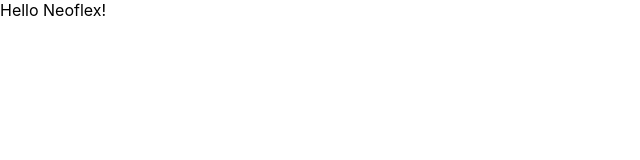
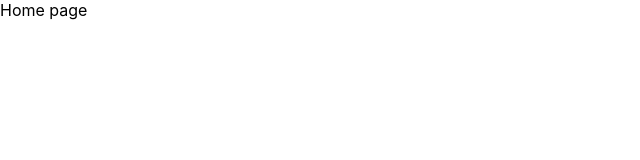
Before and after one commit to romanmarasanov/online-shop-concept-frontend, a React (Create React App) app: page / in a window 1280 px wide. Shown: the top 160 px of the page, without its empty margins (0-640 px from the left). Built offline with nearby package versions, Linux system fonts and the light colour scheme.

Commit message:
add routes with general pages

```diff
--- a/src/App.js
+++ b/src/App.js
@@ -1,12 +1,12 @@
+import { BrowserRouter } from 'react-router-dom';
+import { AppRoutes } from './routes/routes';
 import './App.css';
 
 const App = () => {
   return (
-    <div className="container">
-      <div className="container">
-        Hello Neoflex!
-      </div>
-    </div>
+    <BrowserRouter>
+      <AppRoutes />
+    </BrowserRouter>
   );
 }
 
--- /dev/null
+++ b/src/routes/routes.js
@@ -0,0 +1,16 @@
+import { Routes, Route } from "react-router-dom";
+import { HomePage } from "../pages/homePage/homePage"
+import { CatalogPage } from "../pages/catalogPage/catalogPage"
+import { CartPage } from "../pages/cartPage/cartPage"
+
+
+
+export const AppRoutes = () => {
+	return(
+		<Routes>
+			<Route index element={<HomePage />} />
+			<Route path='/catalog' element={<CatalogPage />} />
+			<Route path='/cart' element={<CartPage />} />
+		</Routes>
+	);
+};
```
